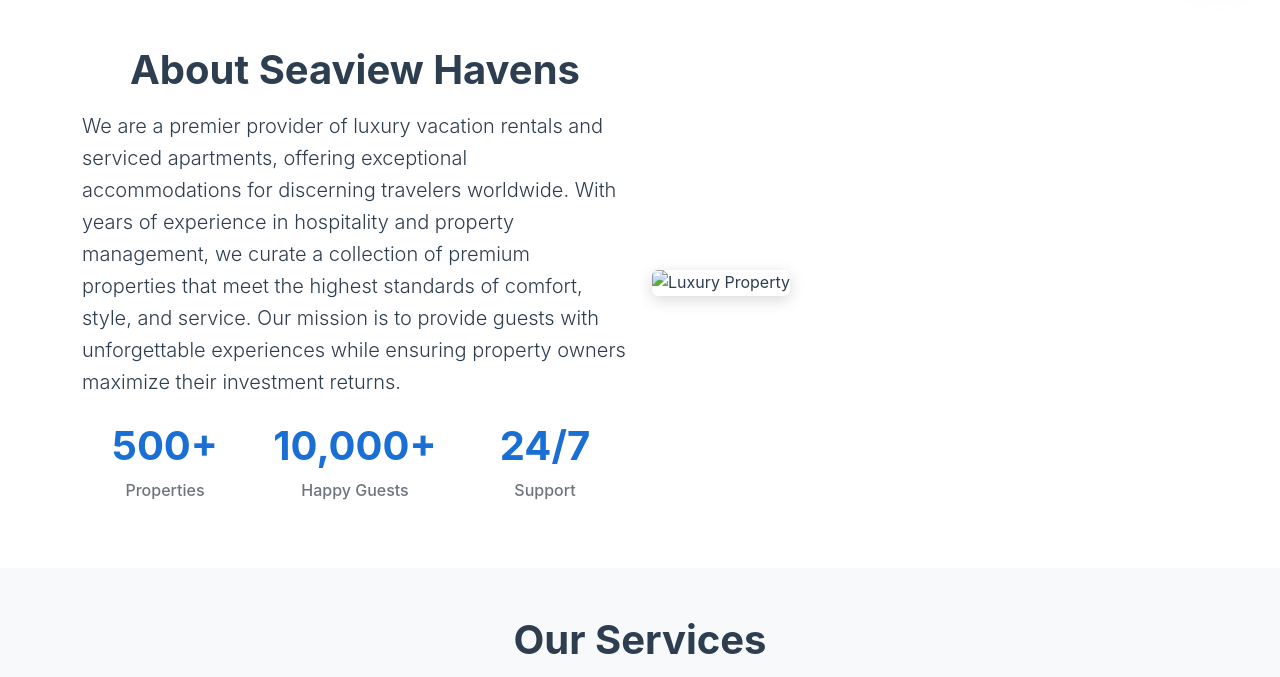
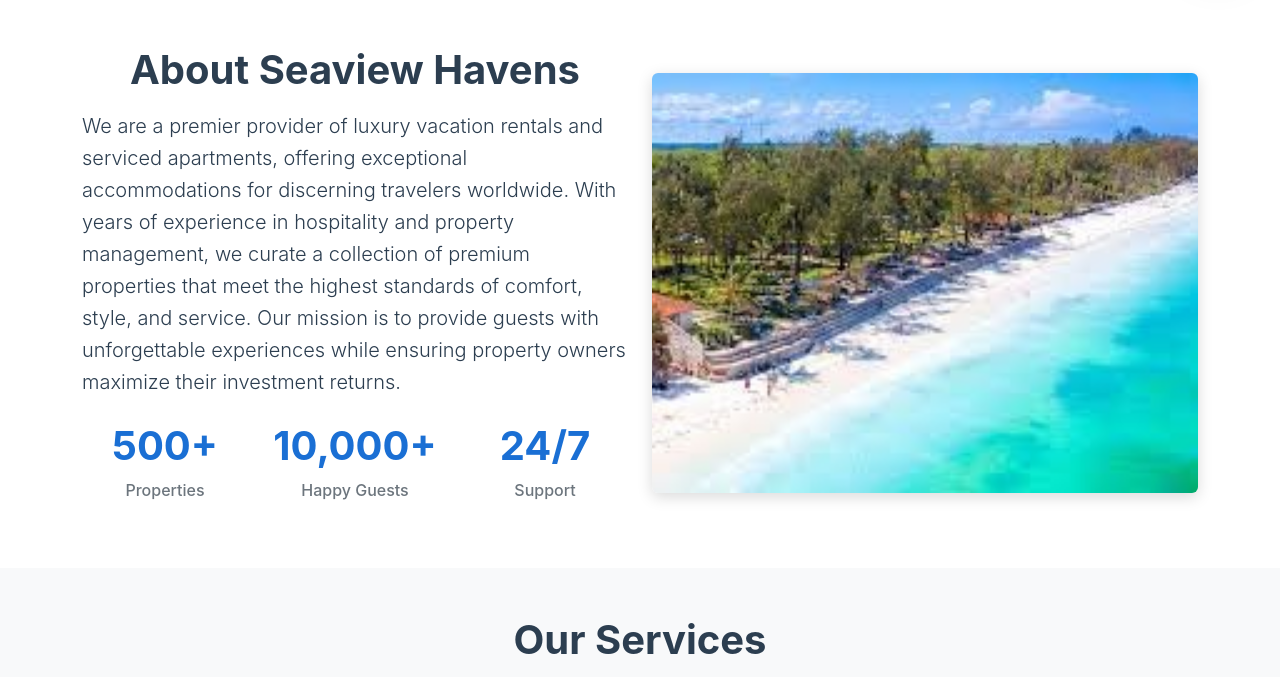
Before and after one commit to edmbuya/StayBNB, a website: page index.html in a window 1280 px wide. Shown: the part 802-1479 px from the top of the page. Drawn offline with nearby package versions, Linux system fonts and the light colour scheme.

Commit message:
Update image source path for Diani property

```diff
--- a/index.html
+++ b/index.html
@@ -156,7 +156,7 @@
                     </div>
                 </div>
                 <div class="col-lg-6">
-                    <img src="Diani.jpg" alt="Luxury Property"
+                    <img src="images/Diani.jpg" alt="Luxury Property"
                          class="img-fluid rounded w-100"
                          style="height: 420px; object-fit: cover; box-shadow: 0 4px 15px rgba(0,0,0,0.15);">
                 </div>
```
